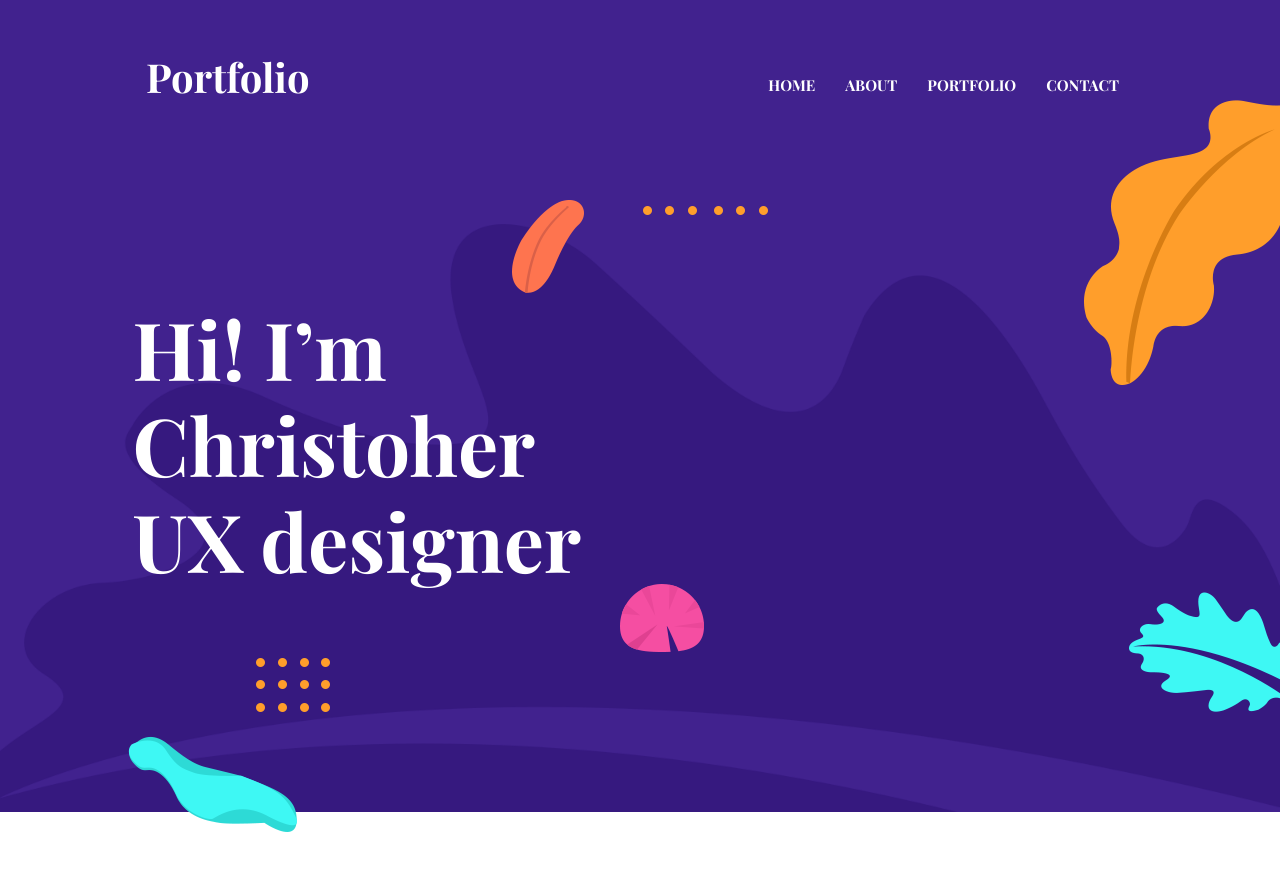
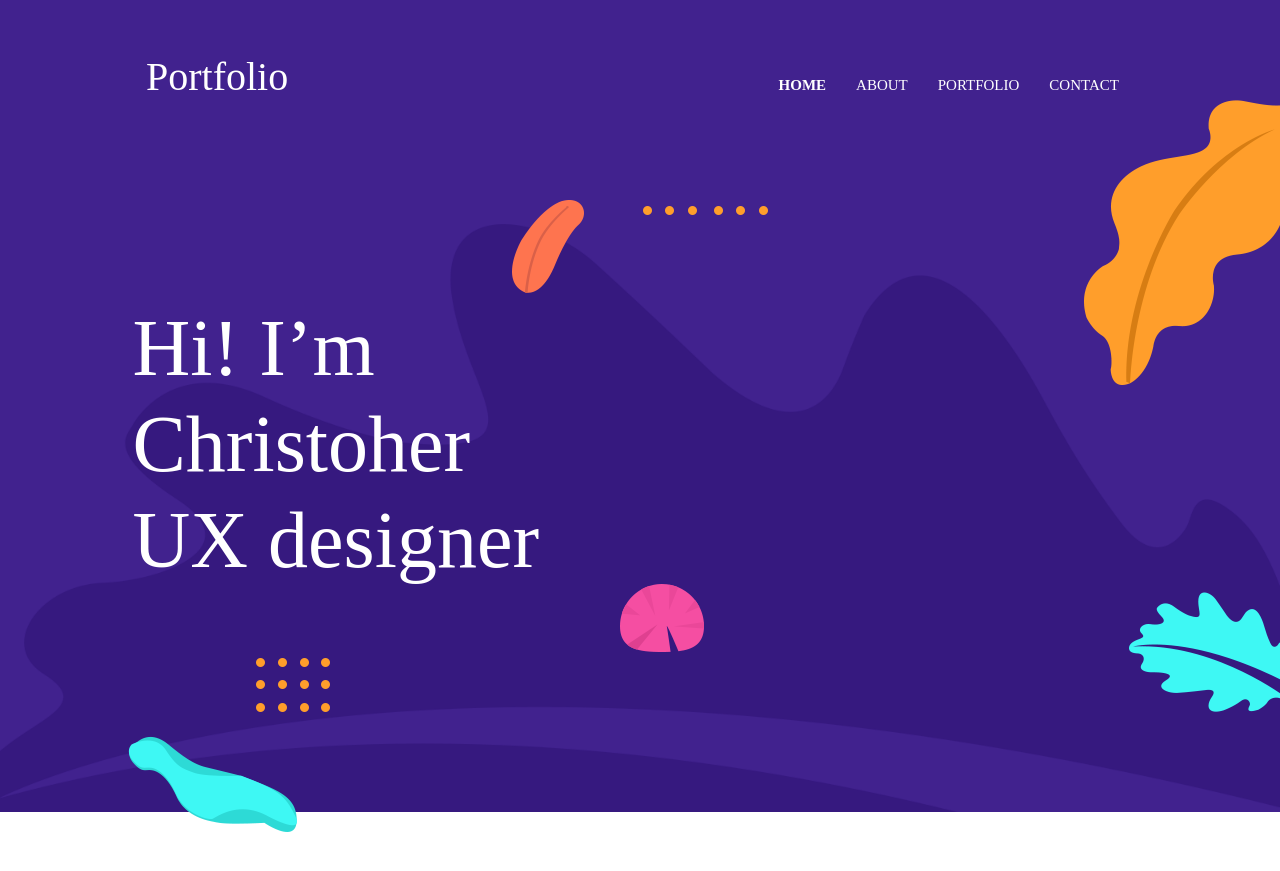
Before and after one commit to HappySoapy/HappySoapy.github.io, a Jekyll site: the page built from index.html, in a window 1280 px wide and 900 px high. Shown: the top 871 px of the window. Built offline with Jekyll 4.4.1, drawn with Linux system fonts in a browser that asks for light colours.

Commit message:
Update _typography.scss

```diff
--- a/assets/scss/_typography.scss
+++ b/assets/scss/_typography.scss
@@ -1,6 +1,6 @@
 /*  typography */
-@import url('https://fonts.googleapis.com/css?family=Playfair+Display:700|Roboto:400');
-
+// @import url('https://fonts.googleapis.com/css?family=Playfair+Display:700|Roboto:400');
+@import url('https://fonts.googleapis.com/css2?family=Noto+Sans+KR:wght@500&display=swap');
 body {
   line-height: 1.2;
   font-family: $primary-font;
```
